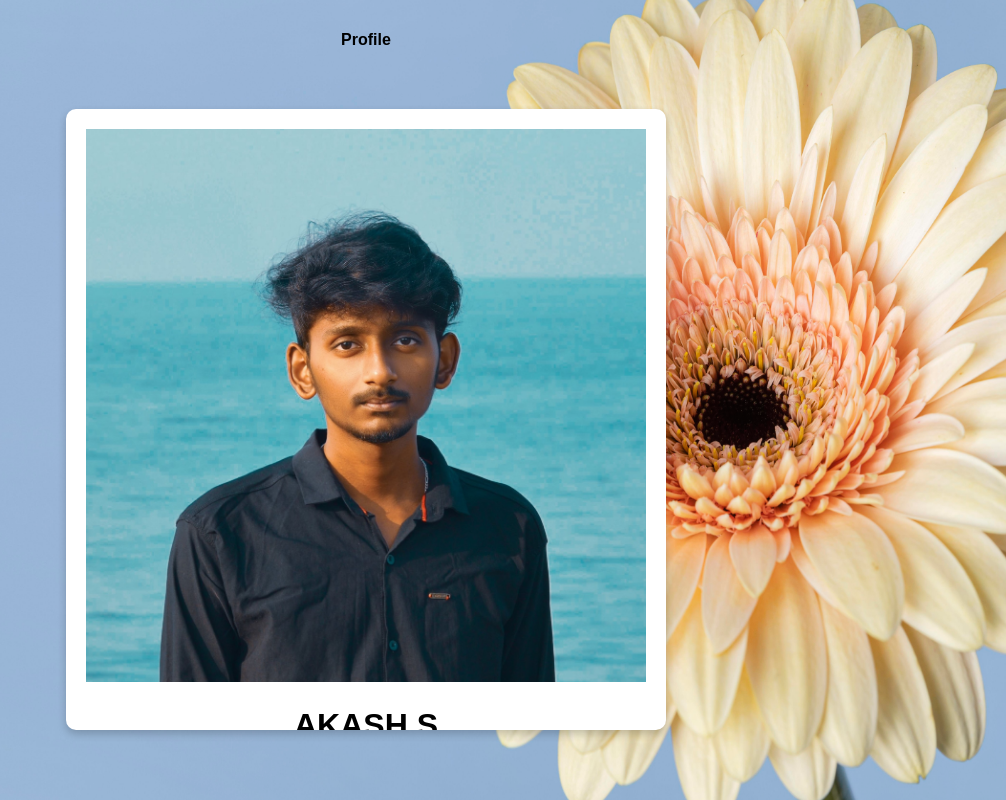
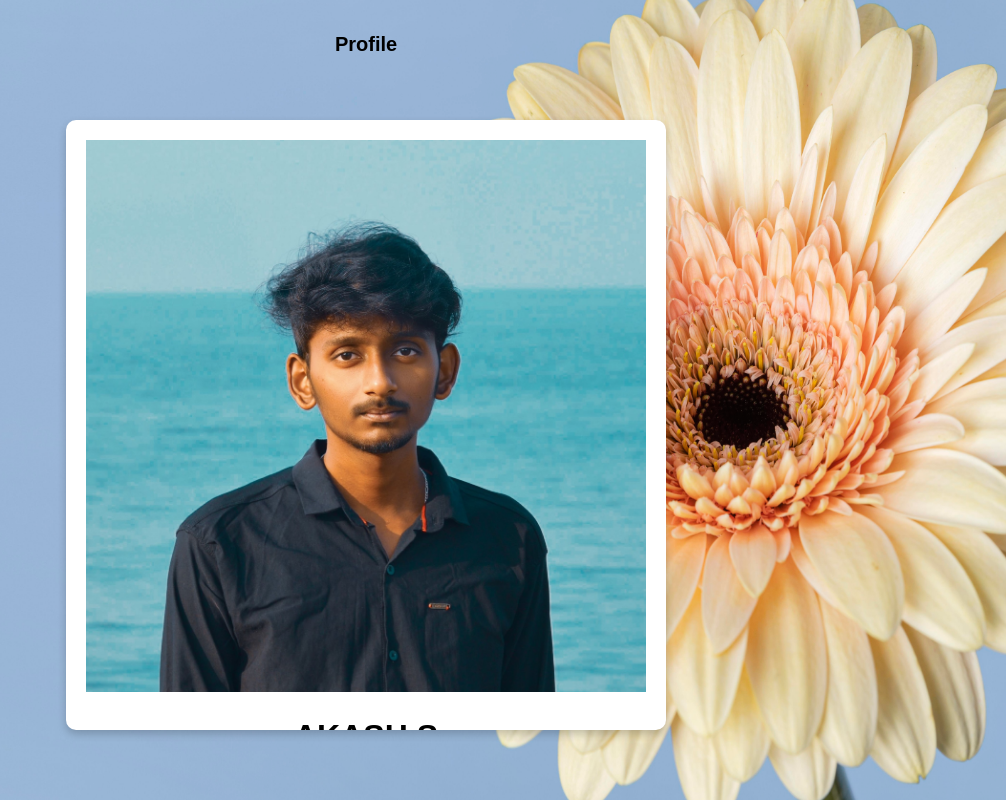
Before and after one commit to AkashS006/profile, a plain HTML site: page index.html in a window 1280 px wide. Shown: the whole page, without its empty margins (274-1280 px from the left). Drawn offline with Linux system fonts and the light colour scheme.

Commit message:
Update index.html

```diff
--- a/index.html
+++ b/index.html
@@ -101,7 +101,7 @@ button:active, a:active {
 <body>
 
 <div class="container">
-  <h1 style="font-size: 16px;">Profile</h1>
+  <h1 style="font-size: 20px;">Profile</h1>
   <div class="card">
     <img src="profile.jpg" alt="John" style="width:100%">
     <h1>AKASH S</h1>
```
